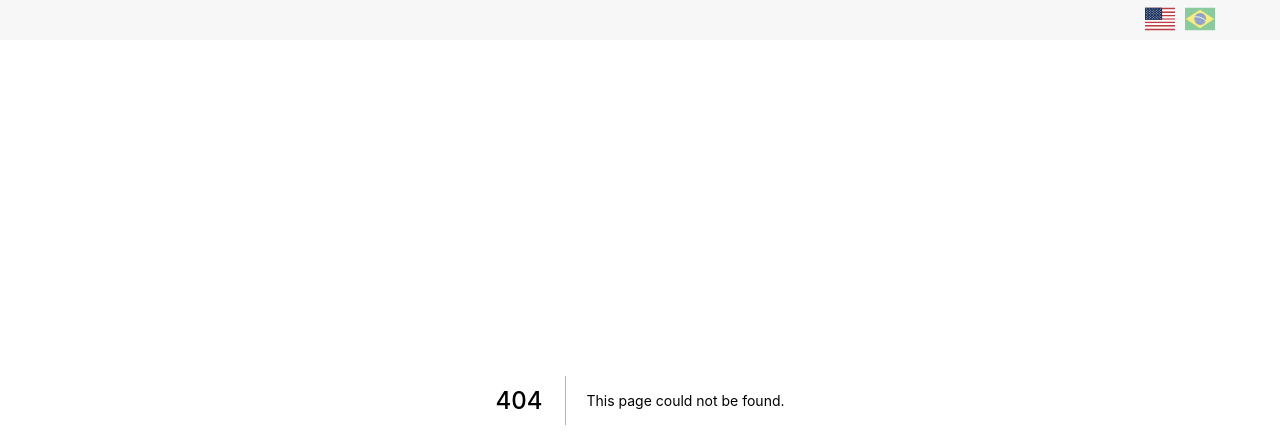
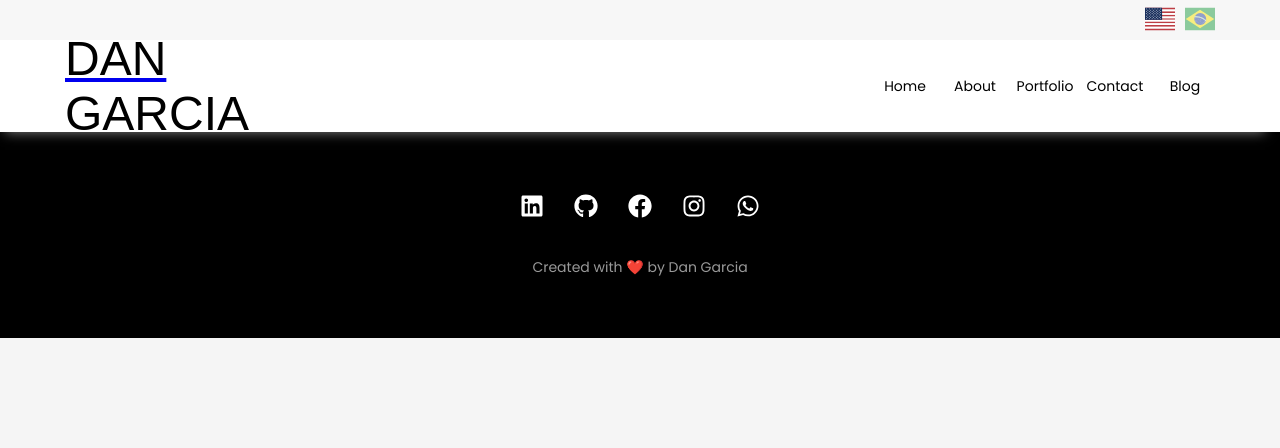
Before and after one commit to profdangarcia/my-portfolio, a Next.js app: page /blog in a window 1280 px wide. Before the commit this address had no page. Shown: the top 448 px of the page. Built offline with nearby package versions, Linux system fonts and the light colour scheme; a web font is replaced by a local one.

Commit message:
feature(blog-page): creating structure

```diff
--- a/src/components/Header/index.tsx
+++ b/src/components/Header/index.tsx
@@ -19,15 +19,15 @@ type link = {
   name: string
   url: string
 }
-interface Links {
-  links: Array<link>
-}
 interface Props {
-  data: Links
+  data: {
+    links: Array<link>
+  }
+  isHome?: boolean
 }
 
-const Header: React.FC<Props> = ({ data: { links } }) => {
-  const [isVisible, setiIsVisible] = useState(false)
+const Header: React.FC<Props> = ({ data: { links }, isHome = true }) => {
+  const [isVisible, setiIsVisible] = useState(!isHome)
   const [showNav, setShowNav] = useState(false)
   const [isMobile, setIsMobile] = useState(true)
 
@@ -40,11 +40,11 @@ const Header: React.FC<Props> = ({ data: { links } }) => {
   const handleScroll = () => {
     const windowHeight = window.innerHeight
 
-    if (window.pageYOffset >= windowHeight && !isVisible) {
+    if (window.pageYOffset >= windowHeight && !isVisible && isHome) {
       setiIsVisible(true)
     }
 
-    if (window.pageYOffset < windowHeight && isVisible) {
+    if (window.pageYOffset < windowHeight && isVisible && isHome) {
       setiIsVisible(false)
       showNav && setShowNav(false)
     }
@@ -80,6 +80,7 @@ const Header: React.FC<Props> = ({ data: { links } }) => {
         isVisible={isVisible}
         showNav={showNav}
         onBlur={closeNavigation}
+        isHome={isHome}
       >
         <Wrapper>
           <Nav>
--- a/src/components/Header/styles.ts
+++ b/src/components/Header/styles.ts
@@ -1,17 +1,17 @@
 import styled from 'styled-components'
 
 interface HeaderProps {
-  readonly isVisible?: boolean
-  readonly showNav: boolean
+  isVisible?: boolean
+  showNav: boolean
+  isHome?: boolean
 }
 
-export const Container = styled.header`
+export const Container = styled.header<HeaderProps>`
   width: 100%;
-  position: fixed;
+  position: ${props => (props.isHome ? 'fixed' : 'relative')};
   max-height: ${props => (props.showNav ? '500px' : '92px')};
   overflow: hidden;
-  margin: ${(props: HeaderProps) =>
-    props.isVisible ? '0 0 0 0' : '-102px 0 0 0'};
+  margin: ${props => (props.isVisible ? '0 0 0 0' : '-102px 0 0 0')};
   background: #fff;
   box-shadow: -5px 10px 12px -10px rgba(201, 201, 201, 0.67);
   transition: 0.5s ease-in-out;
--- a/src/components/LanguageHandler/index.tsx
+++ b/src/components/LanguageHandler/index.tsx
@@ -5,14 +5,16 @@ import { Container, Content, Button, Flag } from './styles'
 type ComponentProps = {
   changeLanguage: Dispatch<SetStateAction<string>>
   currentLanguage: string
+  currentPage: string
 }
 
 const LanguageHandler: React.FC<ComponentProps> = ({
   changeLanguage,
-  currentLanguage
+  currentLanguage,
+  currentPage
 }) => {
   return (
-    <Container>
+    <Container isHome={currentPage === '/'}>
       <Content>
         <Button onClick={() => changeLanguage('en')}>
           <Flag
--- a/src/components/LanguageHandler/styles.ts
+++ b/src/components/LanguageHandler/styles.ts
@@ -1,13 +1,16 @@
 import styled from 'styled-components'
 
+interface ContainerProps {
+  isHome: boolean
+}
 interface StatusProps {
   active: boolean
 }
 
-export const Container = styled.div`
+export const Container = styled.div<ContainerProps>`
   width: 100%;
   height: 40px;
-  position: absolute;
+  position: ${props => (props.isHome ? 'absolute' : 'relative')};
   top: 0;
   right: 0;
   background: #f7f7f7;
--- a/src/pageData/home.ts
+++ b/src/pageData/home.ts
@@ -8,15 +8,19 @@ export default {
         },
         {
           name: 'Sobre',
-          url: '#about'
+          url: '/#about'
         },
         {
           name: 'Portfólio',
-          url: '#portfolio'
+          url: '/#portfolio'
         },
         {
           name: 'Contato',
-          url: '#contact'
+          url: '/#contact'
+        },
+        {
+          name: 'Blog',
+          url: '/blog'
         }
       ]
     },
@@ -148,15 +152,19 @@ export default {
         },
         {
           name: 'About',
-          url: '#about'
+          url: '/#about'
         },
         {
           name: 'Portfolio',
-          url: '#portfolio'
+          url: '/#portfolio'
         },
         {
           name: 'Contact',
-          url: '#contact'
+          url: '/#contact'
+        },
+        {
+          name: 'Blog',
+          url: '/blog'
         }
       ]
     },
--- a/src/pages/_app.tsx
+++ b/src/pages/_app.tsx
@@ -5,14 +5,18 @@ import GlobalStyle from '../styles/global'
 import { ThemeProvider } from 'styled-components'
 import theme from '../styles/theme'
 import LanguageHandler from '../components/LanguageHandler'
+import { useRouter } from 'next/dist/client/router'
 
 const MyApp: React.FC<AppProps> = ({ Component, pageProps }) => {
   const [language, setLanguage] = useState('en')
+  const { pathname } = useRouter()
+
   return (
     <ThemeProvider theme={theme}>
       <LanguageHandler
         changeLanguage={setLanguage}
         currentLanguage={language}
+        currentPage={pathname}
       />
       <Component {...pageProps} language={language} />
       <GlobalStyle />
--- /dev/null
+++ b/src/pages/blog/index.tsx
@@ -0,0 +1,26 @@
+import React from 'react'
+import Seo from '../../components/Seo'
+import Header from '../../components/Header'
+import Footer from '../../components/Footer'
+import pageData from '../../pageData/home'
+
+interface PageProps {
+  language: string
+}
+
+const Blog: React.FC<PageProps> = ({ language }) => {
+  const seoTitle = 'Dan Garcia - Blog'
+  const seoDescription = 'Tecnologia e Café... sempre bom ler um pouco.'
+
+  const data = pageData[language]
+
+  return (
+    <>
+      <Seo title={seoTitle} description={seoDescription} />
+      <Header data={data.header} isHome={false} />
+      <Footer data={data.footer} />
+    </>
+  )
+}
+
+export default Blog
```
